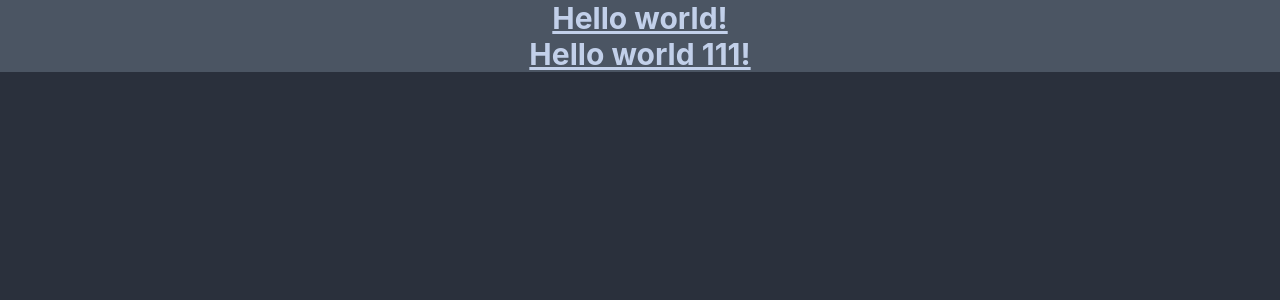
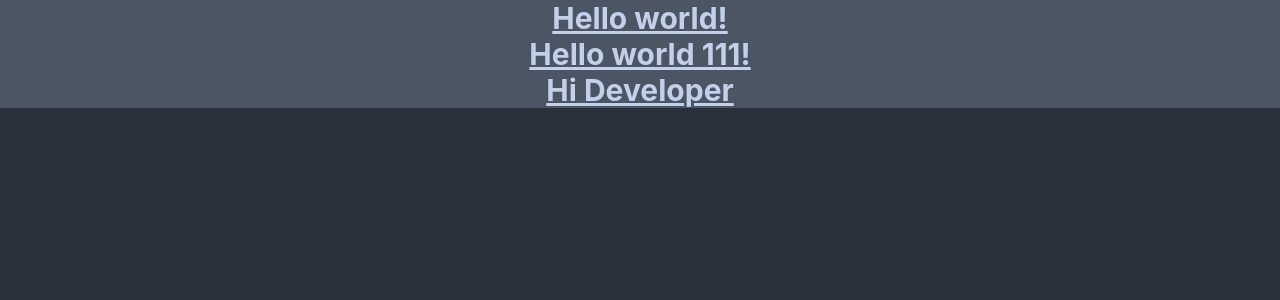
Before and after one commit to afruzaakter/stock_management_system, a React (Create React App) app: page / in a window 1280 px wide. Shown: the top 300 px of the page. Built offline with nearby package versions, Linux system fonts and the light colour scheme.

Commit message:
my first git commit

```diff
--- a/src/App.js
+++ b/src/App.js
@@ -10,6 +10,9 @@
       <h1 className="text-3xl font-bold underline bg-gray-600">
       Hello world 111!
     </h1>
+      <h1 className="text-3xl font-bold underline bg-gray-600">
+       Hi Developer
+    </h1>
     </div>
   );
 }
```
Also changed, not shown: 1 other file (tests, documents, lock files or other folders).
